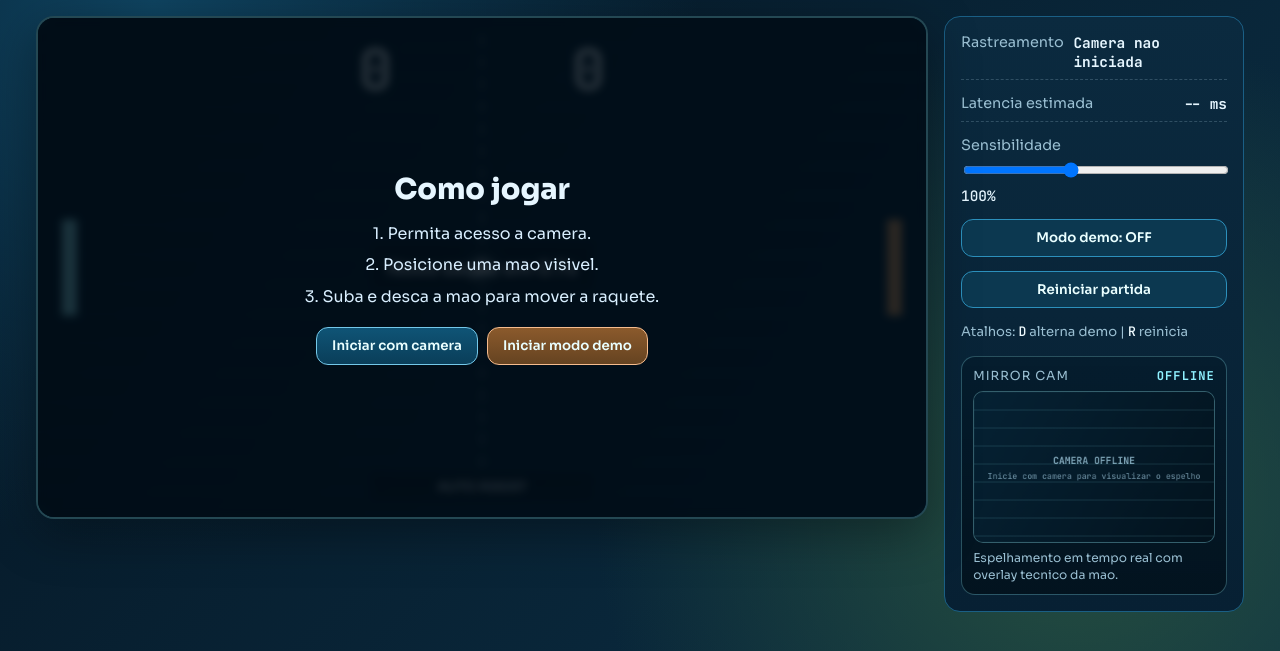
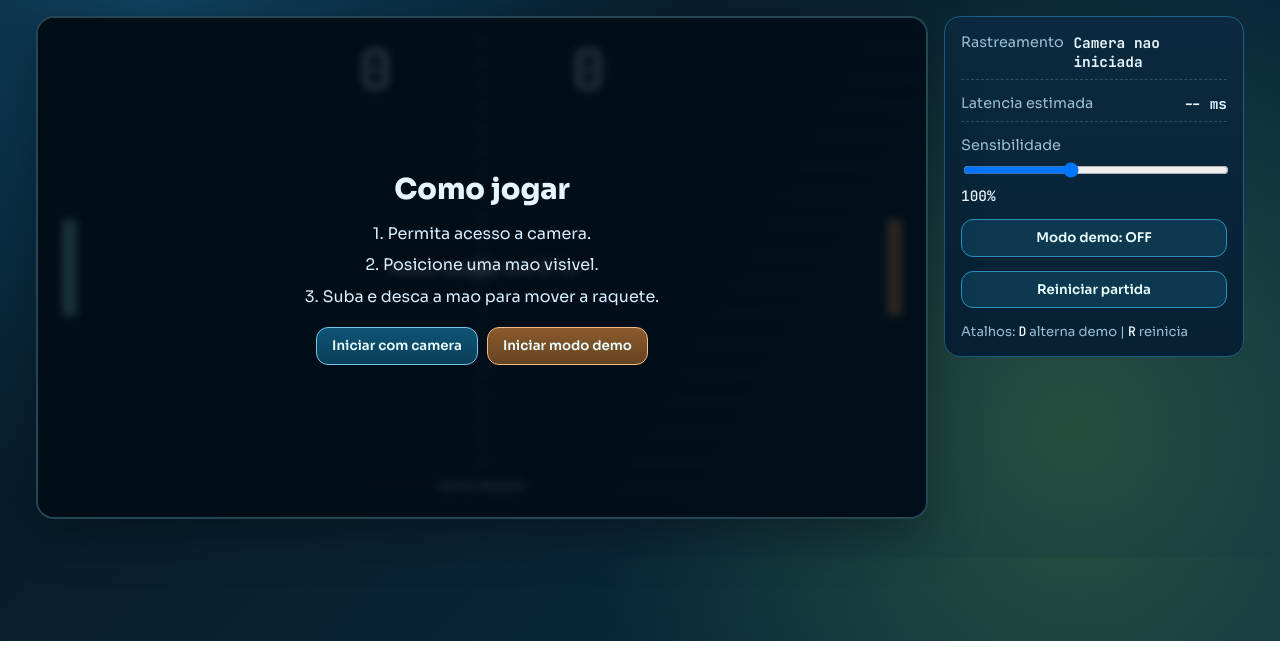
Before and after one commit to matheussiqueira-dev/Pong, a plain HTML site: page index.html in a window 1280 px wide. Shown: the part 159-810 px from the top of the page. Drawn offline with Linux system fonts and the light colour scheme.

Commit message:
chore: sync latest local workspace to github

```diff
--- a/index.html
+++ b/index.html
@@ -53,20 +53,6 @@
           <button id="toggleDemoButton" class="btn btn-tertiary">Modo demo: OFF</button>
           <button id="restartButton" class="btn btn-tertiary">Reiniciar partida</button>
           <p class="shortcuts">Atalhos: <code>D</code> alterna demo | <code>R</code> reinicia</p>
-
-          <section class="webcam-panel" aria-label="Preview da webcam espelhada">
-            <div class="webcam-head">
-              <span>Mirror Cam</span>
-              <strong id="webcamState">OFFLINE</strong>
-            </div>
-            <canvas
-              id="webcamCanvas"
-              width="320"
-              height="200"
-              aria-label="Janela espelhada da webcam com esqueleto da mao"
-            ></canvas>
-            <p class="webcam-tip">Espelhamento em tempo real com overlay tecnico da mao.</p>
-          </section>
         </aside>
       </section>
     </main>
--- a/src/app/AppController.js
+++ b/src/app/AppController.js
@@ -1,21 +1,18 @@
 import { GAME_CONFIG } from "../config/gameConfig.js";
 import { PongEngine } from "../game/PongEngine.js";
 import { CanvasRenderer } from "../render/CanvasRenderer.js";
-import { WebcamMirrorRenderer } from "../render/WebcamMirrorRenderer.js";
 import { GestureController } from "../vision/GestureController.js";
 
 export class AppController {
   constructor(doc) {
     this.doc = doc;
     this.canvas = doc.getElementById("gameCanvas");
-    this.webcamCanvas = doc.getElementById("webcamCanvas");
     this.video = doc.getElementById("cameraFeed");
 
     this.overlay = doc.getElementById("startOverlay");
     this.cameraError = doc.getElementById("cameraError");
     this.trackingState = doc.getElementById("trackingState");
     this.latencyState = doc.getElementById("latencyState");
-    this.webcamState = doc.getElementById("webcamState");
     this.sensitivityRange = doc.getElementById("sensitivityRange");
     this.sensitivityValue = doc.getElementById("sensitivityValue");
 
@@ -26,7 +23,6 @@ export class AppController {
 
     this.engine = new PongEngine(GAME_CONFIG);
     this.renderer = new CanvasRenderer(this.canvas, GAME_CONFIG.canvas);
-    this.webcamRenderer = new WebcamMirrorRenderer(this.webcamCanvas, this.video);
     this.gesture = new GestureController(this.video);
 
     this.running = false;
@@ -157,14 +153,12 @@ export class AppController {
   renderFrame() {
     const snapshot = this.engine.getSnapshot();
     const showIndicator = !this.demoMode && this.cameraStarted && this.latestTracking.tracked;
-    const cameraActive = this.cameraStarted;
 
     this.renderer.render(snapshot, {
       handY: this.latestTracking.normalizedY,
       showHandIndicator: showIndicator,
       demoModeActive: this.demoMode,
     });
-    this.webcamRenderer.render(this.latestTracking, cameraActive);
 
     this.updateHud(snapshot.controlMode);
   }
@@ -187,13 +181,5 @@ export class AppController {
     } else {
       this.latencyState.textContent = "-- ms";
     }
-
-    if (!this.cameraStarted) {
-      this.webcamState.textContent = "OFFLINE";
-    } else if (this.latestTracking.tracked) {
-      this.webcamState.textContent = "TRACKING";
-    } else {
-      this.webcamState.textContent = "ON AIR";
-    }
   }
 }
--- a/src/styles.css
+++ b/src/styles.css
@@ -203,48 +203,6 @@ body {
   color: #effbff;
 }
 
-.webcam-panel {
-  margin-top: 0.1rem;
-  border: 1px solid rgba(143, 241, 255, 0.28);
-  border-radius: 14px;
-  padding: 0.7rem;
-  background: linear-gradient(180deg, rgba(4, 27, 43, 0.75), rgba(3, 18, 29, 0.9));
-}
-
-.webcam-head {
-  display: flex;
-  justify-content: space-between;
-  align-items: center;
-  margin-bottom: 0.45rem;
-  font-size: 0.78rem;
-  text-transform: uppercase;
-  letter-spacing: 0.08em;
-  color: var(--muted);
-}
-
-.webcam-head strong {
-  color: var(--accent-primary);
-  font-family: "JetBrains Mono", monospace;
-  font-size: 0.76rem;
-}
-
-#webcamCanvas {
-  display: block;
-  width: 100%;
-  height: auto;
-  border: 1px solid rgba(143, 241, 255, 0.34);
-  border-radius: 10px;
-  background: #041420;
-  box-shadow: inset 0 0 0 1px rgba(143, 241, 255, 0.1);
-}
-
-.webcam-tip {
-  margin: 0.45rem 0 0;
-  font-size: 0.76rem;
-  color: var(--muted);
-  line-height: 1.35;
-}
-
 .camera-error {
   position: absolute;
   left: 1rem;
@@ -274,9 +232,4 @@ body {
   .hud-panel {
     max-width: 600px;
   }
-
-  #webcamCanvas {
-    max-height: 220px;
-    object-fit: cover;
-  }
 }
--- a/src/vision/GestureController.js
+++ b/src/vision/GestureController.js
@@ -21,7 +21,6 @@ export class GestureController {
     this.smoothedY = 0.5;
     this.outputY = 0.5;
     this.tracked = false;
-    this.latestLandmarks = [];
 
     this.latencySamples = [];
     this.avgLatencyMs = null;
@@ -81,7 +80,6 @@ export class GestureController {
       normalizedY: this.outputY,
       rawY: this.rawY,
       latencyMs: this.avgLatencyMs,
-      landmarks: this.latestLandmarks,
     };
   }
 
@@ -92,7 +90,6 @@ export class GestureController {
     const landmarks = results.multiHandLandmarks?.[0];
     if (!landmarks) {
       this.tracked = false;
-      this.latestLandmarks = [];
       return;
     }
 
@@ -123,11 +120,6 @@ export class GestureController {
 
     this.tracked = true;
     this.lastTrackedAt = now;
-    this.latestLandmarks = landmarks.map((landmark) => ({
-      x: landmark.x,
-      y: landmark.y,
-      z: landmark.z,
-    }));
   }
 
   recordLatency(now) {
```
Also changed, not shown: README.md.
